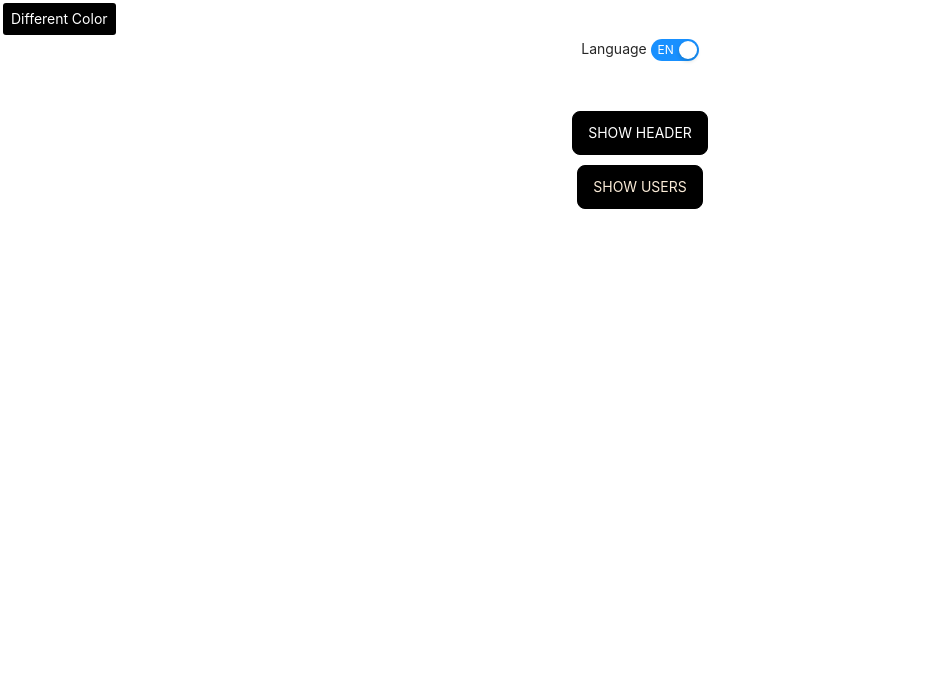
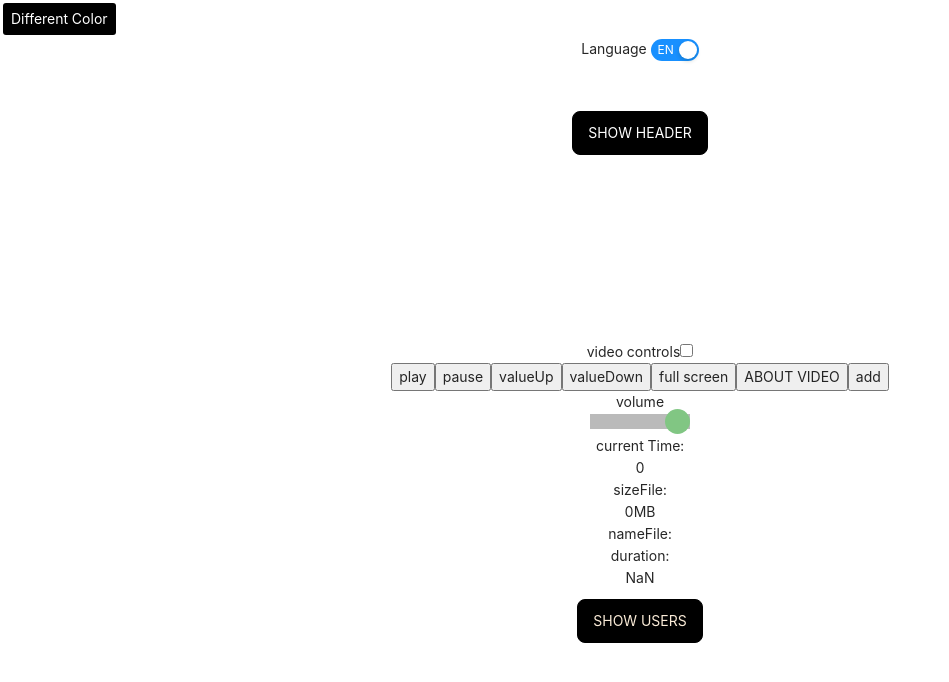
Before and after one commit to lavana555/ignat3, a React (Create React App) app: page /video in a window 1280 px wide. Shown: the top 682 px of the page, without its empty margins (0-949 px from the left). Built offline with nearby package versions, Linux system fonts and the light colour scheme; grey boxes are pictures that could not be loaded.

Commit message:
featurevideo

```diff
--- a/src/App.tsx
+++ b/src/App.tsx
@@ -26,6 +26,7 @@ import messages_en from "./buyModalsAndSettingsCopy/i18next/en";
 import 'antd/dist/antd.css';
 import BuyMaColor from "./buyModalsAndSettingsCopy/buyMaColor";
 import PageProduct from "./buyModalsAndSettingsCopy/PageRroduct/PageProduct";
+import Video from "./Video/Video";
 
 
 const LANGUAGES = {
@@ -147,6 +148,8 @@ class App extends React.Component {
                                                           defaultMessage={'shop-basket'}/>
                                     </Link></li>
                                     <li><Link to="buyMas">buyMas</Link></li>
+
+                                <li><Link to="video">video</Link></li>
                                 </ul>
 
                             </>
@@ -162,6 +165,7 @@ class App extends React.Component {
                             <Route exact path='/shop-basket/' component={ShopBasketContainer}/>
                             <Route exact path='/buyMas/' component={BuyMaS}/>
                             <Route exact path='/pageproduct/' component={PageProduct}/>
+                            <Route exact path='/video/' component={Video}/>
 
                         </div>
 
--- /dev/null
+++ b/src/Video/Video.js
@@ -0,0 +1,144 @@
+import React, {useEffect, useRef, useState} from 'react';
+import Slider from "./slider";
+
+
+function Video() {
+
+    const inputEl = useRef(null);
+    const videoRef = useRef(null)
+    const [sheck, setCheck] = useState(false)
+    const [width, setWidth] = useState('100px')
+    const [volume, setVolume] = useState(1)
+    const [currentTime, setTime] = useState(0)
+    const [sizeFile, SetSize] = useState(0)
+    const [nameFile, SetName] = useState('')
+    const [durationFile, setDuration] = useState(NaN)
+    const [file, setFile] = useState();
+    const [fileURL, setFileURL] = useState();
+
+    const upload = (e) => {
+        debugger
+        console.log(e)
+        const newFile = e.target.files && e.target.files[0];
+        setFile(newFile);
+        setFileURL(window.URL.createObjectURL(newFile));
+        SetSize(Math.floor(inputEl.current.files[0].size / 1024000))
+        SetName(inputEl.current.files[0].name)
+        setDuration(videoRef.current.duration)
+    }
+
+    const onChangeclick = () => {
+        setCheck(!sheck)
+    }
+
+
+    useEffect(() => {
+
+        setInterval(() => {
+
+            if (videoRef && videoRef.current && videoRef.current.currentTime) {
+                setTime(Math.floor(videoRef.current.currentTime));
+
+            }
+
+        }, 0);
+    }, []);
+
+    const play = () => videoRef && videoRef.current && videoRef.current.play() && setTime(videoRef.current.currentTime);
+    const pause = () => videoRef && videoRef.current && videoRef.current.pause();
+    const valueUp = () => {
+        if (videoRef && videoRef.current && videoRef.current.volume < 0.9) {
+            setVolume(videoRef.current.volume += 0.1)
+        } else videoRef && videoRef.current && (setVolume(videoRef.current.volume = 1))
+    }
+    const valueDown = () => {
+        if (videoRef && videoRef.current && videoRef.current.volume > 0.1) {
+            setVolume(videoRef.current.volume -= 0.1)
+        } else videoRef && videoRef.current && (setVolume(videoRef.current.volume = 0));
+    };
+
+    const fuulScreen = () => videoRef && videoRef.current && (videoRef.current.webkitDisplayingFullscreen === true)
+
+
+    const ChangedVolume = (value) => {
+        if (videoRef && videoRef.current) setVolume(videoRef.current.volume = value)
+    }
+
+
+    const aboutVideo = () => {
+        debugger
+        console.log(videoRef)
+        //console.log(inputEl)
+    }
+
+
+    const fullScreen = () => {
+        if (videoRef && videoRef.current)
+            if (videoRef.current.requestFullscreen) {
+                videoRef.current.requestFullscreen();
+            } else {
+                console.log("Fullscreen API is not supported");
+            }
+    };
+
+
+    return (
+
+        <div style={{
+            display:'flex',
+            flexDirection:'column'
+        }}>
+            <div>
+            <input ref={inputEl} type={'file'} style={{display: 'none'}} onChange={e => upload(e)}/>
+</div>
+            <div>
+                <div style={{margin:'15px 0'}}>
+                    <video width="300px" fullscreen={true} src={fileURL} ref={videoRef} controls={sheck}
+                           style={{width: {width}}}/>
+                </div>
+                <div>
+                    video
+                    controls
+                    <input type="checkbox" checked={sheck}
+                           onChange={onChangeclick}/>
+                </div>
+
+            <button onClick={play}>play</button>
+            <button onClick={pause}>pause</button>
+            <button onClick={valueUp}>valueUp</button>
+            <button onClick={valueDown}>valueDown</button>
+            <button onClick={fullScreen}>full screen</button>
+            <button onClick={aboutVideo}>ABOUT VIDEO</button>
+
+            <button onClick={() =>
+                inputEl && inputEl.current && inputEl.current.click()}
+
+            >add
+            </button>
+
+
+            <Slider volume={volume} ChangedVolume={ChangedVolume}/>
+            <div>
+                current Time:<br />
+                {currentTime}
+            </div>
+            <div>
+                sizeFile:<br />
+                {sizeFile}MB
+            </div>
+
+            <div>
+                nameFile:<br />
+                {nameFile}
+            </div>
+            <div>
+                duration:<br />
+                {durationFile}
+            </div>
+        </div>
+        </div>
+
+    );
+}
+
+export default Video;
--- /dev/null
+++ b/src/Video/slider.js
@@ -0,0 +1,35 @@
+import React from 'react';
+import classes from './slider.module.css'
+
+
+class Slider extends React.Component {
+
+
+    myRef = React.createRef()
+
+
+    changedPoint = (myRef) => {
+        const newValue = (myRef.currentTarget.value)
+
+        this.props.ChangedVolume(newValue / 10)
+    }
+
+
+    render() {
+        return (
+            <div>
+                volume
+                <div className={classes.slidecontainer}>
+                    <input type="range" min="1" max="10"
+                           value={(this.props.volume * 10)}
+                           onChange={this.changedPoint}
+                           className={classes.slider} ref={this.myRef} id="myRange" />
+                </div>
+
+            </div>
+        );
+    }
+
+}
+
+export default Slider;
--- /dev/null
+++ b/src/Video/slider.module.css
@@ -0,0 +1,52 @@
+.slidecontainer {
+    margin:0 auto;
+    width: 100px; /* Ширина внешнего контейнера */
+}
+
+
+
+
+.slider {
+    -webkit-appearance: none;
+    appearance: none;
+    width: 100%;
+    height: 15px;
+    background: #d3d3d3;
+    outline: none;
+    opacity: 0.7;
+    -webkit-transition: .2s;
+    transition: opacity .2s;
+    background-image: url("../aseets/sound.svg");
+}
+
+
+.slider:hover {
+    opacity: 0.5;
+    height: 10px;
+    transition: .5s
+;
+
+}
+
+
+.slider::-webkit-slider-thumb {
+    -webkit-appearance: none;
+    appearance: none;
+    width: 25px;
+    height: 25px;
+    background: #4CAF50;
+    border-radius: 50%;
+    object-fit: contain;
+    background-repeat: no-repeat;
+
+
+    cursor: pointer;
+}
+
+.slider::-moz-range-thumb {
+    width: 25px;
+    height: 25px;
+    background: #4CAF50;
+    border-radius: 50%;
+    cursor: pointer;
+}
```
